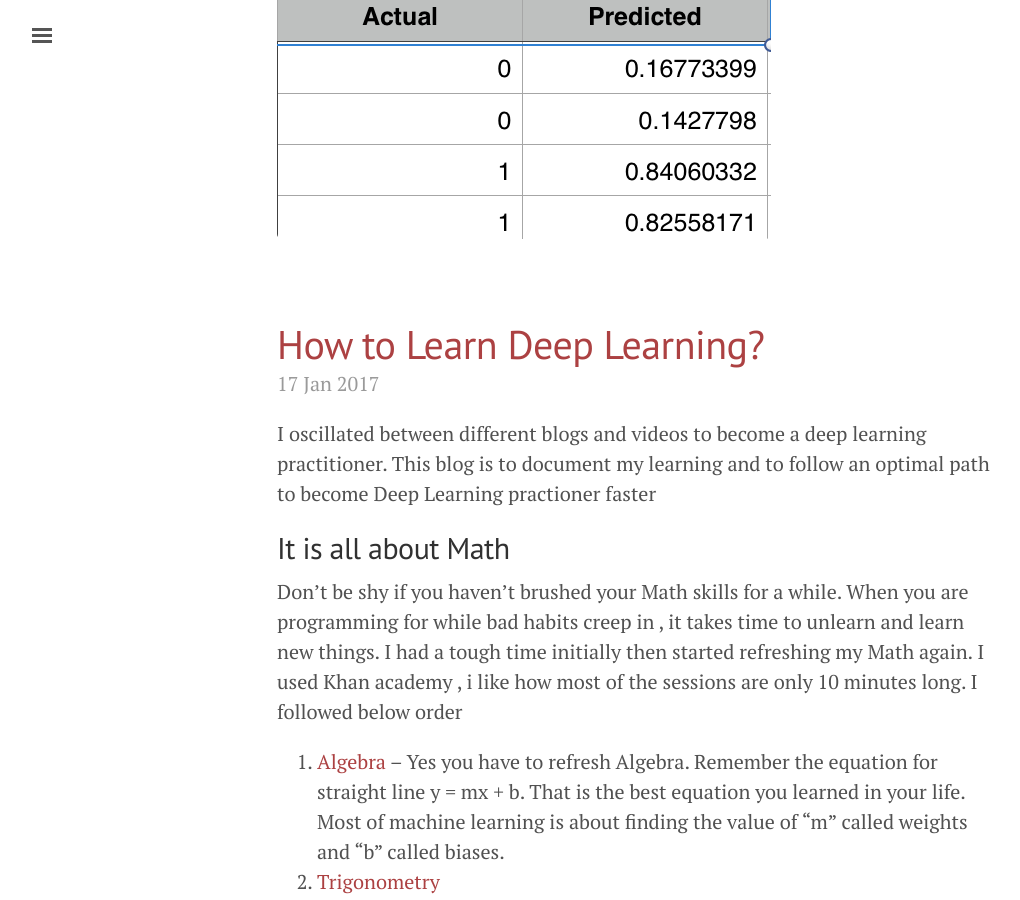
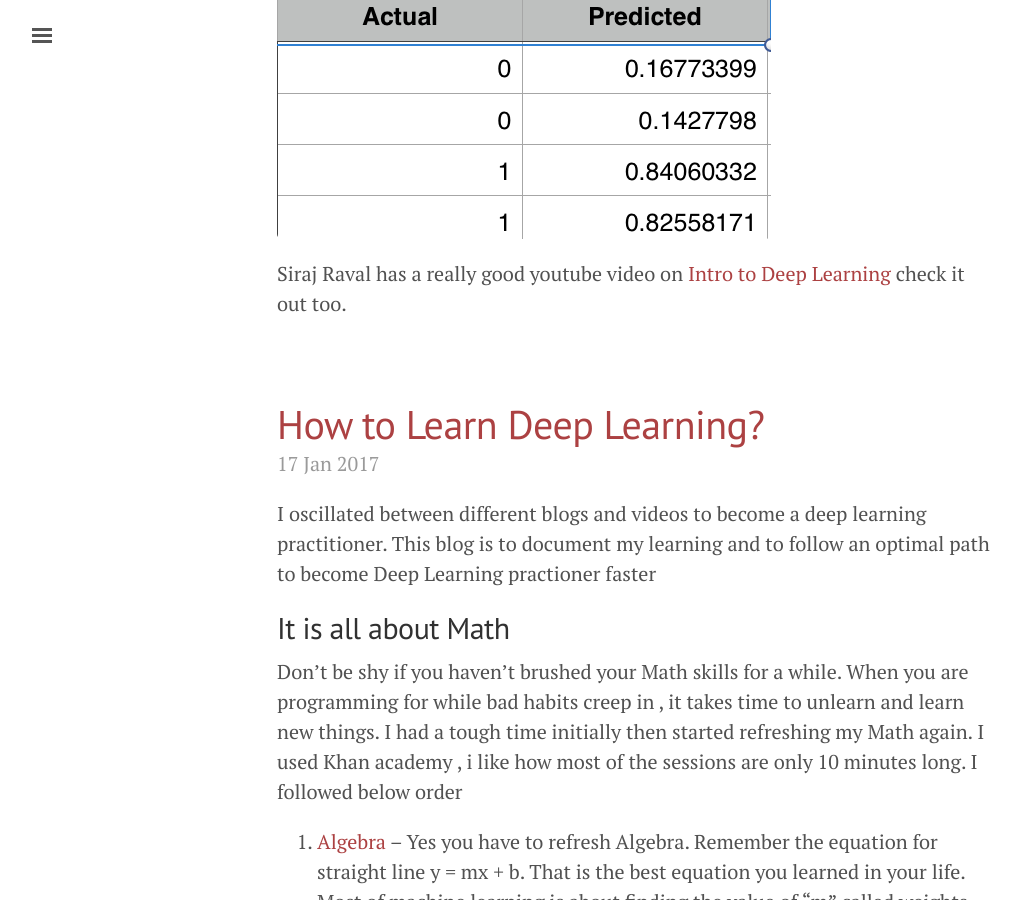
Before and after one commit to malaikannan/malaikannan.github.io, a Jekyll site: the page built from index.html, in a window 1280 px wide and 900 px high, scrolled down 4168 px. Shown: the whole window, without its empty margins (3-1023 px from the left). Built offline with Jekyll 4.4.1, drawn with Linux system fonts in a browser that asks for light colours; the list of posts is cut into pages by our own code.

```diff
--- a/_posts/2017-01-21-DeepLearning Using Numpy.md
+++ b/_posts/2017-01-21-DeepLearning Using Numpy.md
@@ -57,3 +57,5 @@ See below on how loss is decreasing for each iteration.
 With just 50 iterations we are very close to actual value
 
 ![Output](assets/2017-01-21-DeepLearning Using Numpy/output.png)
+
+Siraj Raval has a really good youtube video on [Intro to Deep Learning](https://www.youtube.com/watch?v=h3l4qz76JhQ) check it out too.
```
